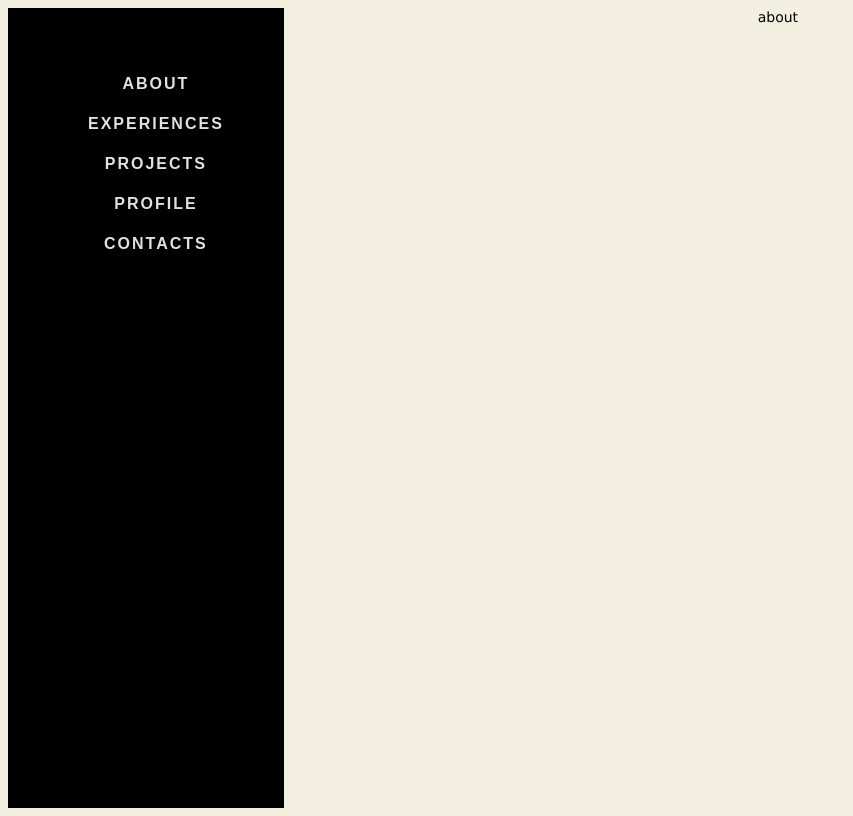
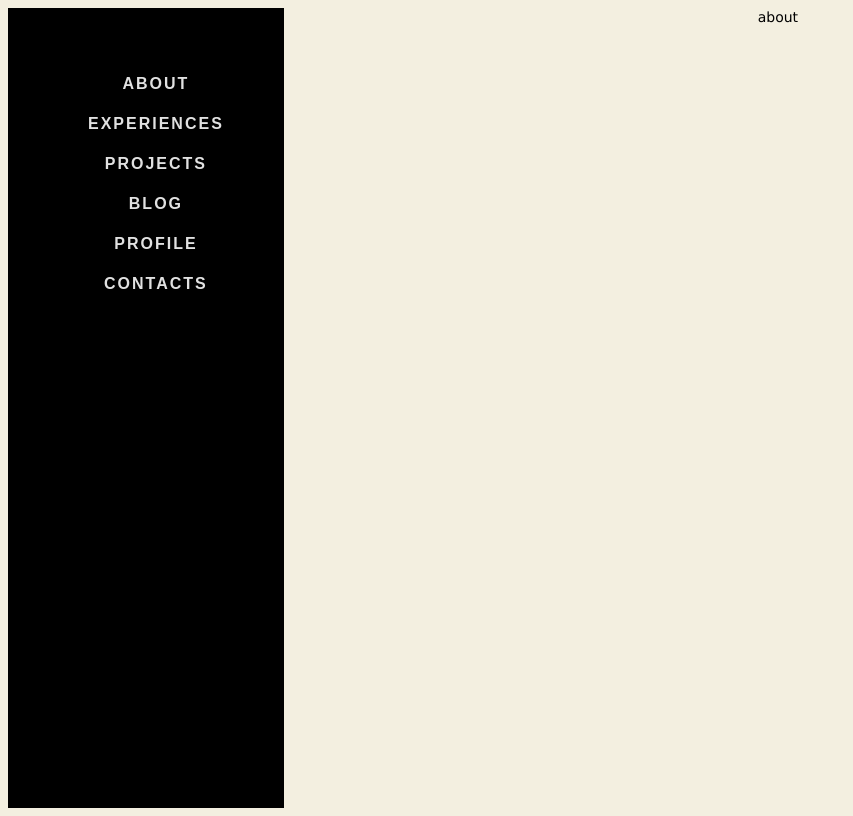
Before and after one commit to AndrewBuntsev/portfolio, a React (Create React App) app: page / in a window 1280 px wide. Shown: the whole page, without its empty margins (0-853 px from the left). Built offline with nearby package versions, Linux system fonts and the light colour scheme.

Commit message:
Added external link to blog

```diff
--- a/src/components/Sidebar.jsx
+++ b/src/components/Sidebar.jsx
@@ -10,9 +10,14 @@ class Sidebar extends React.Component {
   render () {
     const menuItems = PAGES.map((page, i) =>
       <li key={i}>
-        <NavLink exact to={page.route} activeClassName='active'>
-          {page.title}
-        </NavLink>
+        {page.route &&
+          <NavLink exact to={page.route} activeClassName='active'>
+            {page.title}
+          </NavLink>}
+        {page.externalLink &&
+          <a href={page.externalLink} target='_blank'>
+            {page.title}
+          </a>}
       </li>
     )
     return (
--- a/src/components/burgerMenu/Menu.tsx
+++ b/src/components/burgerMenu/Menu.tsx
@@ -14,6 +14,7 @@ class Menu extends React.Component<Props, State> {
         delay={`${i * 0.1}s`}
         title={page.title}
         route={page.route}
+        externalLink={page.externalLink}
         onClick={this.props.onMenuItemClick}
       />
     );
--- a/src/components/burgerMenu/MenuItem.tsx
+++ b/src/components/burgerMenu/MenuItem.tsx
@@ -1,7 +1,13 @@
 import React from 'react';
 import { NavLink } from 'react-router-dom';
 
-type Props = { title: string; route: string; delay: string; onClick(): void };
+type Props = {
+  title: string;
+  route: string;
+  externalLink: string;
+  delay: string;
+  onClick(): void;
+};
 type State = {};
 
 class MenuItem extends React.Component<Props, State> {
@@ -18,13 +24,18 @@ class MenuItem extends React.Component<Props, State> {
             animationDelay: this.props.delay
           }}
         >
+          {this.props.route &&
             <NavLink
               to={this.props.route}
               activeClassName="active"
               onClick={this.props.onClick}
             >
               {this.props.title}
-          </NavLink>
+            </NavLink>}
+          {this.props.externalLink &&
+            <a href={this.props.externalLink} target="_blank">
+              {this.props.title}
+            </a>}
         </li>
       </div>
     );
--- a/src/components/common/pages.tsx
+++ b/src/components/common/pages.tsx
@@ -1,12 +1,14 @@
 type PAGE = {
   title: string;
-  route: string;
+  route?: string;
+  externalLink?: string;
 };
 
 export const PAGES: Array<PAGE> = [
   { title: 'About', route: '/' },
   { title: 'Experiences', route: '/experiences' },
   { title: 'Projects', route: '/projects' },
+  { title: 'Blog', externalLink: 'http://andrewbuntsev.blogspot.com/' },
   { title: 'Profile', route: '/profile' },
   { title: 'Contacts', route: '/contacts' }
 ];
```
Lines whose indentation alone changed are shown as unchanged.
